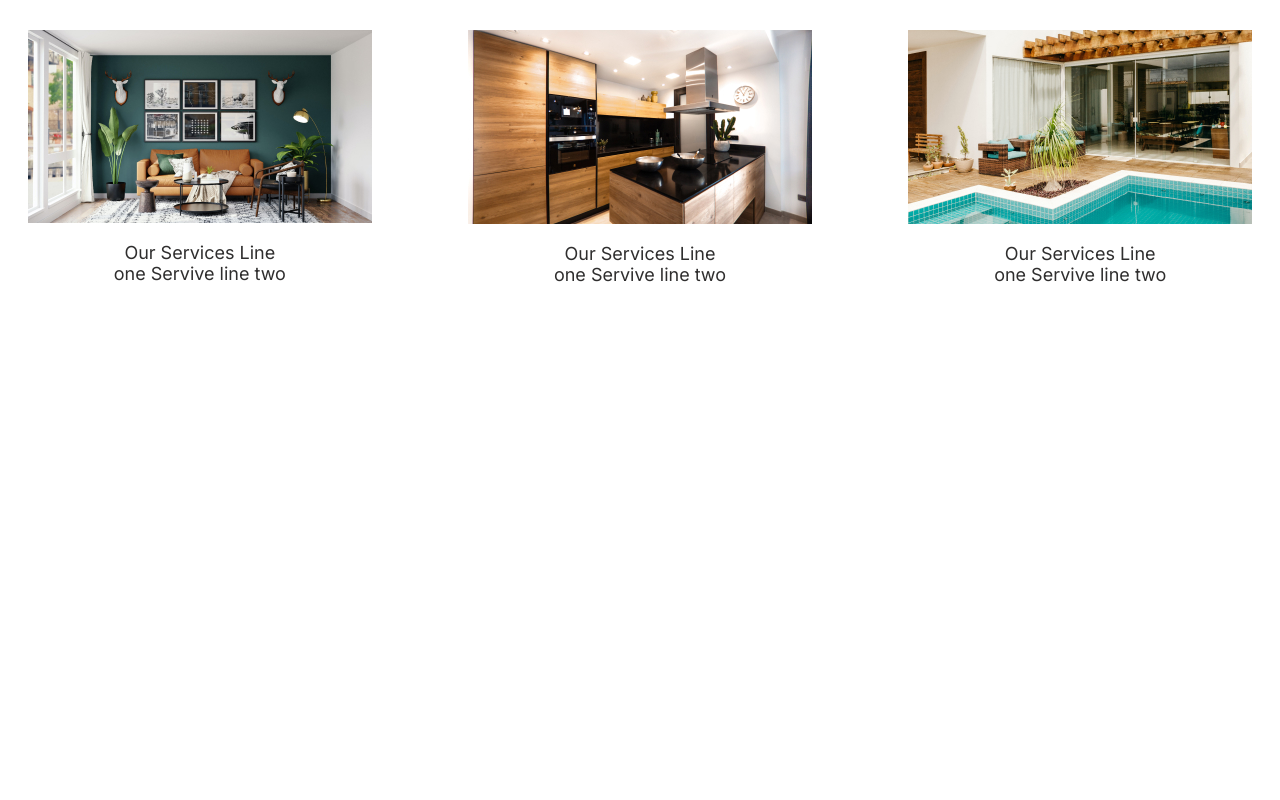
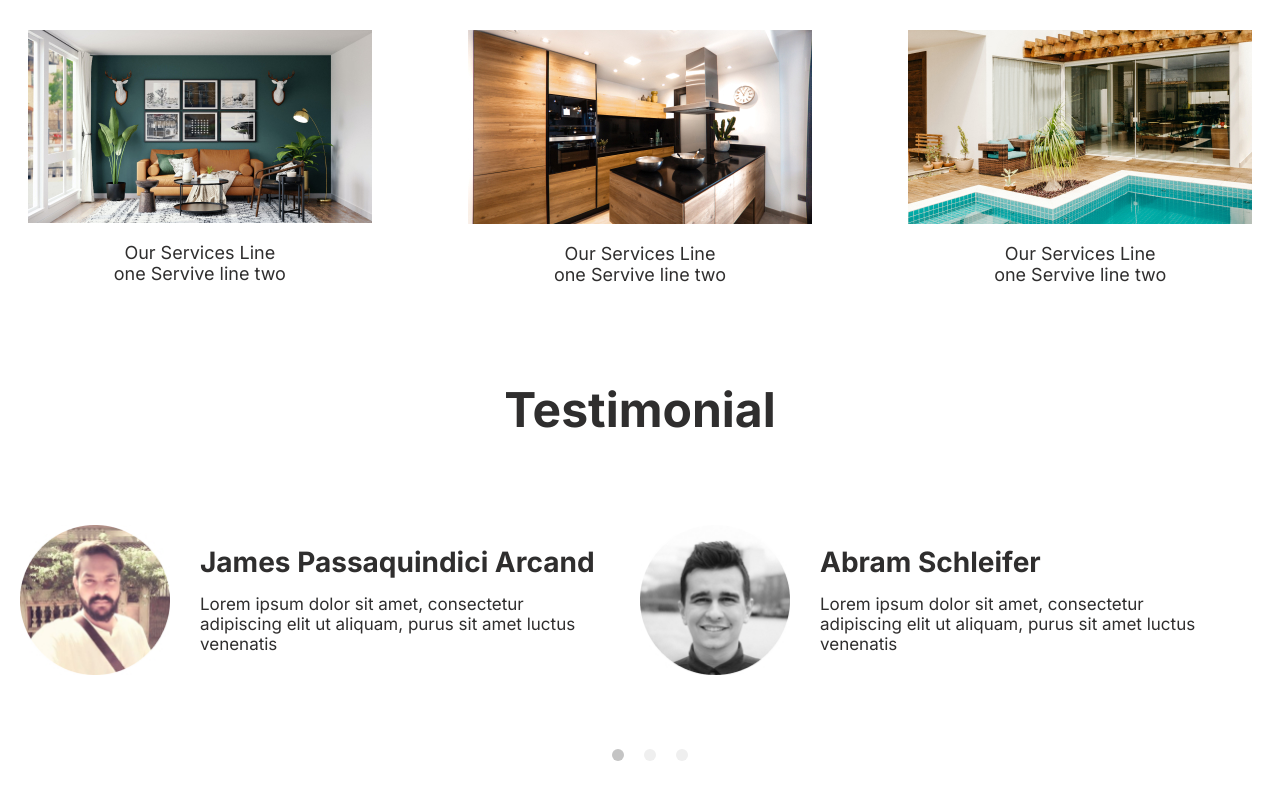
Before and after one commit to DevFariz/archiweb, a React (Create React App) app: page / in a window 1280 px wide. Shown: the part 2437-3237 px from the top of the page. Before the commit the page ends 2727 px from the top, so only its background shows below. Built offline with nearby package versions, Linux system fonts and the light colour scheme.

Commit message:
feat: add testimonial component

```diff
--- a/src/App.js
+++ b/src/App.js
@@ -5,6 +5,7 @@ import Intro from './components/intro/Intro';
 import Services from './components/services/Services';
 import About from './components/about/About';
 import Projects from './components/projects/Projects';
+import Testimonial from './components/testimonial/Testimonial';
 
 import "./App.scss";
 import Services01 from "./assets/svg/services-01.svg";
@@ -45,6 +46,7 @@ export default class App extends Component {
         <Services data={services}/>
         <About />
         <Projects data={projects}/>
+        <Testimonial/>
       </>
     )
   }
--- a/src/App.scss
+++ b/src/App.scss
@@ -4,6 +4,10 @@ $primary-color: red;
 
 a{
   color: inherit;
+}
+
+ul{
+  list-style: none;
 }
 
 *, *::after, *::before{
--- a/src/components/projects/Projects.scss
+++ b/src/components/projects/Projects.scss
@@ -1,5 +1,5 @@
 .projects{
-
+  margin-bottom: 90px;
   &-top{
     display: flex;
     justify-content: space-between;
--- /dev/null
+++ b/src/components/testimonial/Testimonial.js
@@ -0,0 +1,37 @@
+import React, { Component } from "react";
+
+import TestimonialSlider from "./testimonialSlider/TestimonialSlider";
+
+import "./Testimonial.scss";
+import Testimonial01 from "../../assets/testimonial-01.jpg";
+import Testimonial02 from "../../assets/testimonial-02.jpg";
+
+class Testimonial extends Component {
+  render() {
+
+    const testimonials = [
+      {id: 1, image: Testimonial01, author: "James Passaquindici Arcand", feedback: "Lorem ipsum dolor sit amet, consectetur adipiscing elit ut aliquam, purus sit amet luctus venenatis"},
+      {id: 2, image: Testimonial02, author: "Abram Schleifer", feedback: "Lorem ipsum dolor sit amet, consectetur adipiscing elit ut aliquam, purus sit amet luctus venenatis"},
+      {id: 3, image: Testimonial01, author: "Abram Noyer", feedback: "Lorem ipsum dolor sit amet, consectetur adipiscing elit ut aliquam, purus sit amet luctus venenatis"},
+      {id: 4, image: Testimonial02, author: "Abram Akif", feedback: "Lorem ipsum dolor sit amet, consectetur adipiscing elit ut aliquam, purus sit amet luctus venenatis"},
+      {id: 5, image: Testimonial02, author: "Natiq Schleifer", feedback: "Lorem ipsum dolor sit amet, consectetur adipiscing elit ut aliquam, purus sit amet luctus venenatis"},
+      {id: 6, image: Testimonial02, author: "Abram Schleifer", feedback: "Lorem ipsum dolor sit amet, consectetur adipiscing elit ut aliquam, purus sit amet luctus venenatis"}
+    ]
+
+    return (
+      <section className="testimonial">
+        <h2
+          className="section-title"
+          style={{ textAlign: "center", marginBottom: "80px" }}
+        >
+          Testimonial
+        </h2>
+        <div className="container">
+          <TestimonialSlider data={testimonials}/>
+        </div>
+      </section>
+    );
+  }
+}
+
+export default Testimonial;
--- /dev/null
+++ b/src/components/testimonial/Testimonial.scss
@@ -0,0 +1,3 @@
+.testimonial{
+  margin-bottom: 65px;
+}
--- /dev/null
+++ b/src/components/testimonial/testimonialSlider/TestimonialSlider.js
@@ -0,0 +1,52 @@
+import Slider from "react-slick";
+import React, { Component } from "react";
+
+import "./testimonialSlider.scss";
+import TestimonialSlide from "./testimonialSlide/TestimonialSlide";
+
+class TestimonialSlider extends Component {
+  render() {
+    const { data } = this.props;
+
+    const slides = data.map((item) => {
+      const { id, ...otherProps } = item;
+      return <TestimonialSlide key={id} {...otherProps} />;
+    });
+
+    const settings = {
+      dots: true,
+      infinite: true,
+      speed: 500,
+      slidesToShow: 2,
+      slidesToScroll: 2,
+      arrows: false,
+      appendDots: dots => (
+        <div
+          style={{
+            marginTop: "70px",
+            display: "flex",
+            justifyContent: "center"
+          }}
+        >
+          <ul style={{ display: "flex"}}> {dots} </ul>
+        </div>
+      ),
+      customPaging: i => (
+        <button
+          style={{
+            width: "12px",
+            height: "12px",
+            borderRadius: "50%",
+            border: "none",
+            marginLeft: "20px",
+            cursor: "pointer"
+          }}
+        >
+        </button>
+      )
+    };
+    return <Slider className="testimonial-slider" {...settings}>{slides}</Slider>;
+  }
+}
+
+export default TestimonialSlider;
--- /dev/null
+++ b/src/components/testimonial/testimonialSlider/testimonialSlide/TestimonialSlide.js
@@ -0,0 +1,17 @@
+import React from "react";
+
+import "./TestimonialSlide.scss";
+
+function TestimonialSlide({ image, author, feedback }) {
+  return (
+    <div className="testimonial-item">
+      <img src={image} alt="person" className="testimonial-item__img" />
+      <div className="testimonial-item__content">
+        <h4 className="testimonial-item__title">{author}</h4>
+        <p className="testimonial-item__text">{feedback}</p>
+      </div>
+    </div>
+  );
+}
+
+export default TestimonialSlide;
--- /dev/null
+++ b/src/components/testimonial/testimonialSlider/testimonialSlide/TestimonialSlide.scss
@@ -0,0 +1,21 @@
+.testimonial-item {
+  display: flex;
+  align-items: center;
+  img {
+    width: 150px;
+    height: 150px;
+    margin-right: 30px;
+  }
+  &__content {
+    max-width: 400px;
+  }
+  &__title {
+    font-size: 28px;
+    line-height: 33px;
+    margin-bottom: 15px;
+  }
+  &__text {
+    font-size: 17px;
+    line-height: 20px;
+  }
+}
--- /dev/null
+++ b/src/components/testimonial/testimonialSlider/testimonialSlider.scss
@@ -0,0 +1,9 @@
+@import "~slick-carousel/slick/slick.css";
+
+.testimonial {
+  .slick-active {
+    button {
+      background: #c4c4c4;
+    }
+  }
+}
```
Also changed, not shown: src/assets/testimonial-01.jpg (added), src/assets/testimonial-02.jpg (added).
